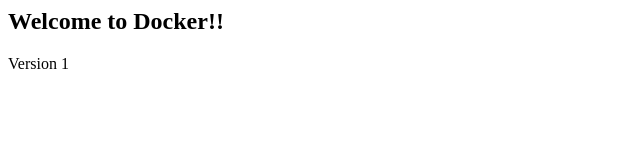
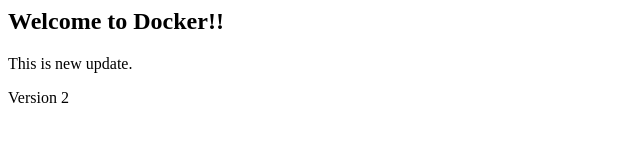
Before and after one commit to Abhinav-Nairs-Account/CICD_docker, a plain HTML site: page index.html in a window 1280 px wide. Shown: the whole page, without its empty margins (0-640 px from the left). Drawn offline with Linux system fonts and the light colour scheme.

Commit message:
Second Commit

```diff
--- a/index.html
+++ b/index.html
@@ -2,6 +2,7 @@
 <head><title>WebApp</title></head>
 <body>
   <h2>Welcome to Docker!!</h2>
-  <p>Version 1</p>
+  <p>This is new update.</p>
+  <p>Version 2</p>
 </body>
 </html>
```
